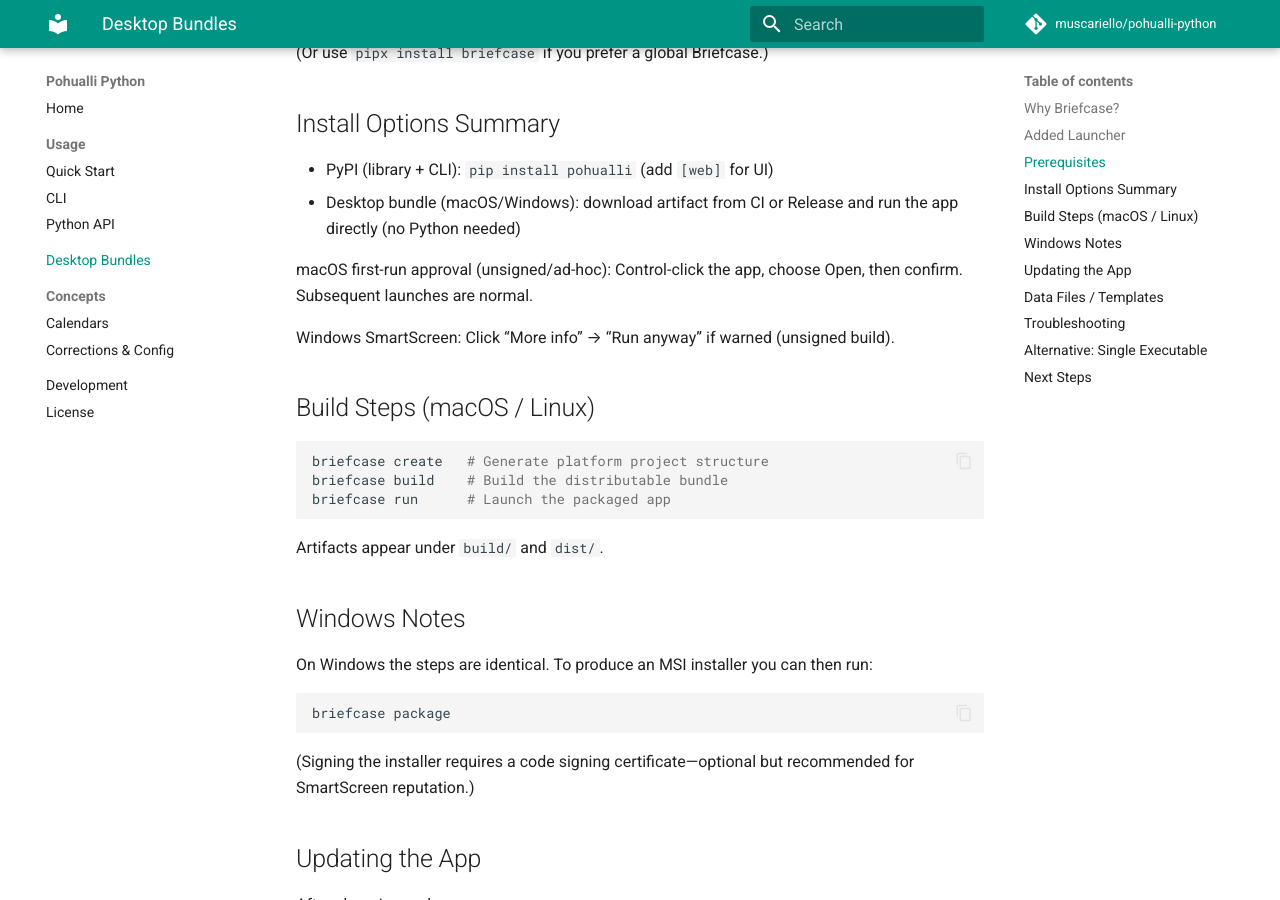
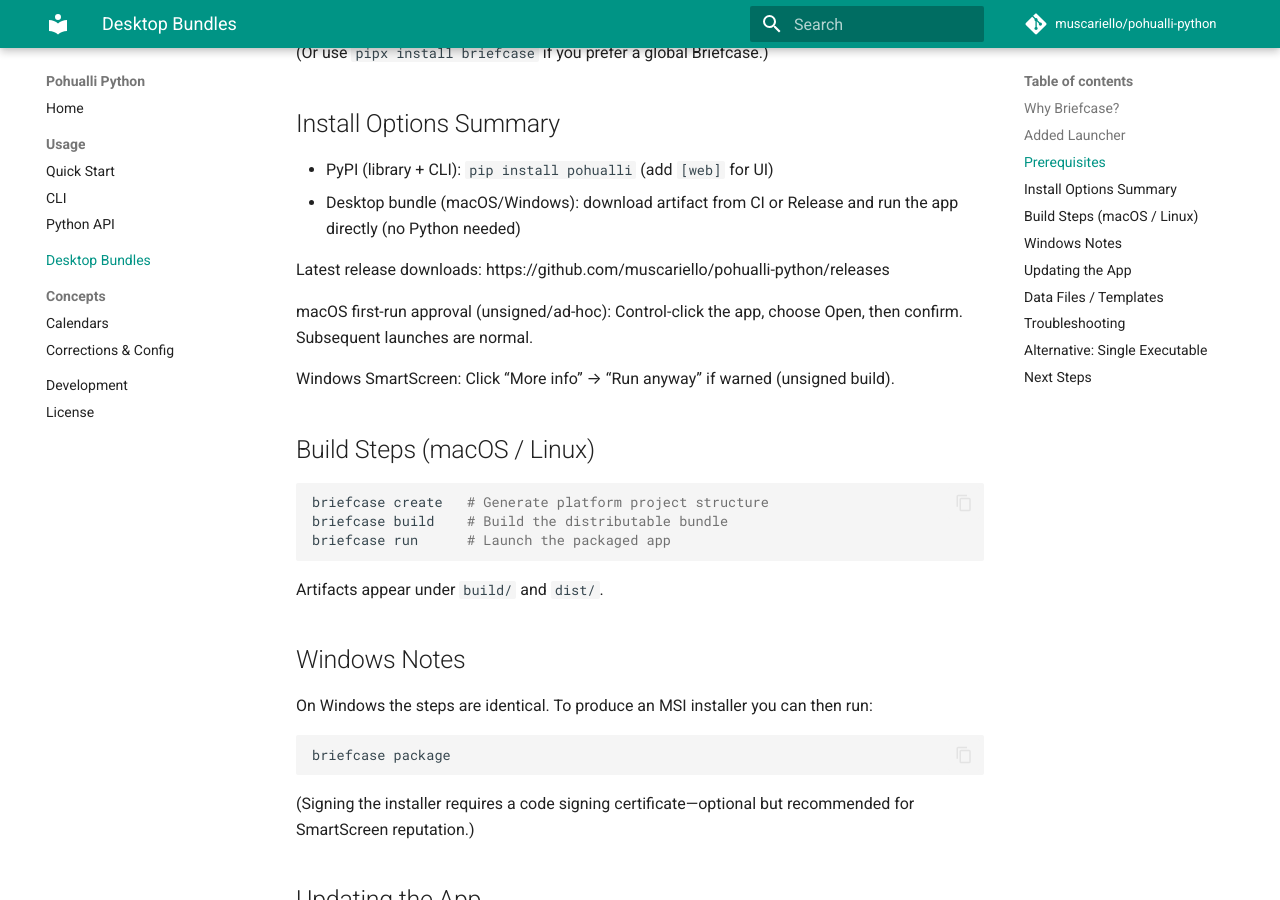
Before and after one commit to muscariello/pohualli-python, an MkDocs documentation site: the page built from docs/usage/desktop.md, in a window 1280 px wide and 900 px high, scrolled down 731 px. Built offline with MkDocs 1.6.1 and Material for MkDocs 9.7.7, drawn with Linux system fonts in a browser that asks for light colours; comment, search, counter and statistics services are not loaded.

Commit message:
ci(desktop): prepare release asset publication; docs: add release download links

```diff
--- a/docs/usage/desktop.md
+++ b/docs/usage/desktop.md
@@ -23,6 +23,8 @@
 ## Install Options Summary
 - PyPI (library + CLI): `pip install pohualli` (add `[web]` for UI)
 - Desktop bundle (macOS/Windows): download artifact from CI or Release and run the app directly (no Python needed)
+
+Latest release downloads: https://github.com/muscariello/pohualli-python/releases
 
 macOS first-run approval (unsigned/ad-hoc): Control-click the app, choose Open, then confirm. Subsequent launches are normal.
 
```
Also changed, not shown: README.md (+2 -0 lines).
